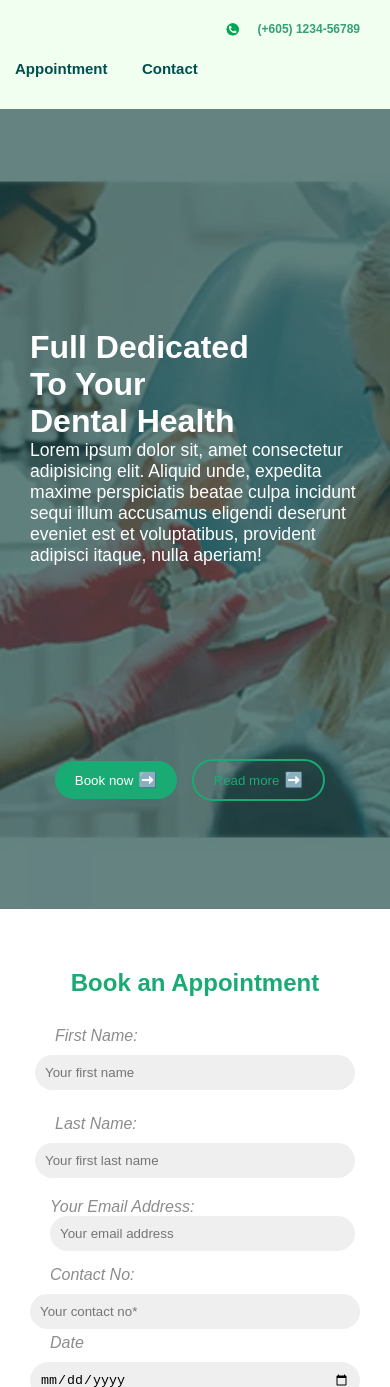
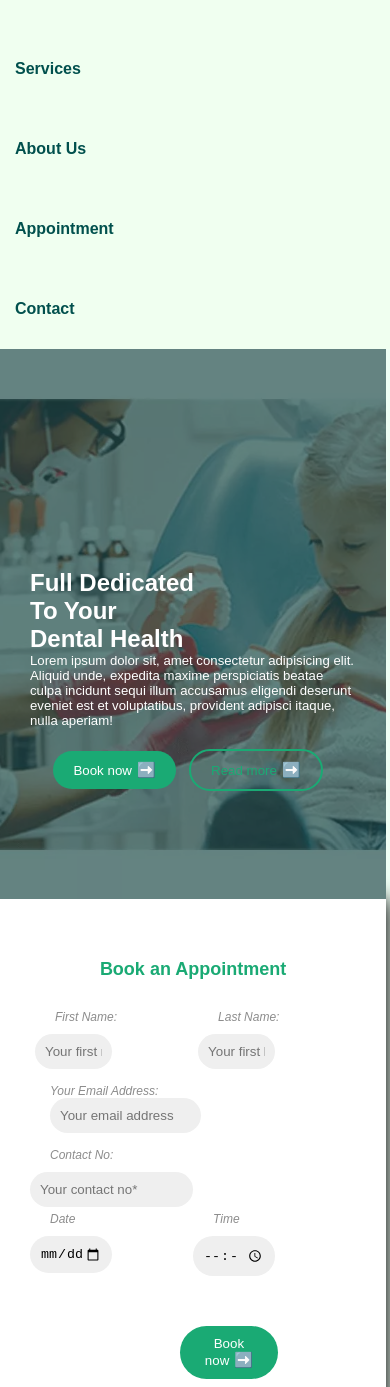
Before and after one commit to xiquiro02/LandingPage-Template, a plain HTML site: page index.html in a window 390 px wide. Shown: the part 51-1438 px from the top of the page. Drawn offline with Linux system fonts and the light colour scheme.

Commit message:
Se realizo modificaciones de estilos.css

```diff
--- a/estilos.css
+++ b/estilos.css
@@ -319,30 +319,25 @@ button[type="submit"]:hover {
     background-color: #45a049;    /* Cambia el color de fondo a un verde más oscuro al pasar el cursor sobre el botón */
 }
 /* MEDIA QUERIES PARA DISEÑO RESPONSIVE */
-/* móviles (max-width: 768px) */
-@media (max-width: 768px){
+/* móviles (max-width: 480px) */
+@media (max-width: 480px){
     /* Ajusta el alto del contenedor de navegación y alinea el texto a la izquierda */
     .navegacion {
         height: auto;
         text-align: left;
     }
-    /* Centra los enlaces de navegación y los muestra en línea */
+    /* Centra los enlaces de navegación */
     .links_nave {
         margin: 0 auto;
-        display: inline-block;
     }
     /* Disminuye el tamaño de fuente de los enlaces y elimina el padding izquierdo */
     .links_nave a {
-        font-size: 15px;
+        font-size: 16px;
         padding-left: 0;
+        display: block;
     }
-    /* Reduce el tamaño del texto y de la imagen en la sección del teléfono */
-    .phone h2 {
-        font-size: 12px;
-    }
-    /* Reduce la altura a 20px de la imagen dentro de phone */
-    .phone img {
-        height: 20px;
+    .phone{
+        display: none; /* Oculta el número de teléfono en pantallas pequeñas */
     }
     /* Oculta la barra de navegación izquierda para ahorrar espacio */
     .naveg_Izquierda {
@@ -352,32 +347,35 @@ button[type="submit"]:hover {
     main {
         margin-left: 0;
         display: block;
+        font-size: 12px; /* Tamaño de fuente reducido para pantallas pequeñas */
     }
     /* Las secciones izquierda y derecha se expanden al 100% y se apilan verticalmente */
     .lado_izquierdo, .lado_derecho {
-        width: 100%;
-        float: none;
-        height: 800px; /* Puedes ajustar esta altura según el contenido */
+        width: 99%;
+        height: 550px;           /* Puedes ajustar esta altura según el contenido */
         margin-left: 0;
     }
     /* Centra los botones y elimina márgenes innecesarios */
     .Botones {
         margin-left: 0;
         text-align: center;
+
+    }
+    form{
+        font-size: 12px;
     }
     /* Los inputs se expanden al ancho completo */
     .form-group1 input, .form-group2 input, .form-group3 input, .form-group4 input {
-        width: 100%;
+        width: 50%;
     }
     /* Las secciones de nombre/apellido y fecha/tiempo se apilan en vertical */
     .nombre_apellido, .fecha_tiempo {
-        width: 100%;
-        float: none;
+        width: 50%;
         margin-left: 0;
     }
     /* Botón de enviar ocupa el 50% del ancho y se centra gracias al texto centrado del contenedor */
     button[type="submit"] {
-        width: 50%;
+        width: 30%;
     }
 }
   /* Pantallas medianas (tablets) */
@@ -385,10 +383,14 @@ button[type="submit"]:hover {
     /* Reduce el ancho de la barra lateral izquierda */
     .naveg_Izquierda {
         width: 60px;
+        height: 115vh; /* Mantiene la altura completa */
     }
     /* Ajusta el margen de los enlaces de navegación */
     .links_nave {
         margin-left: 50px;
+    }
+        .phone{
+        display: none; /* Oculta el número de teléfono en pantallas pequeñas */
     }
     /* Secciones laterales se muestran con menor ancho y centrado de contenido */
     .lado_izquierdo, .lado_derecho {
@@ -407,6 +409,7 @@ button[type="submit"]:hover {
     }
     /* Botón de envío más grande para tablets */
     button[type="submit"] {
-        width: 70%;
+        margin-right: 200px; /* Espacio entre el botón y el borde */
+        width: 60%;
     }
   }
```
